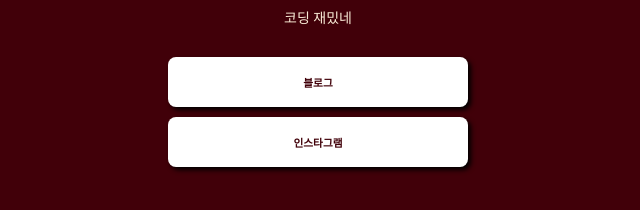
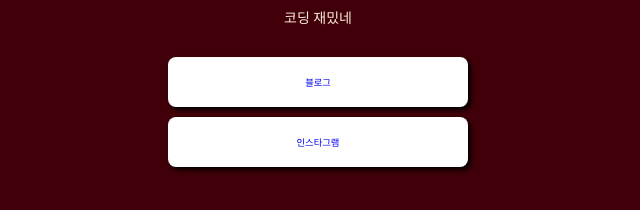
Before and after one commit to qtsora002/mypage, a plain HTML site: page index.html in a window 1280 px wide. Shown: the part 196-406 px from the top of the page, 322-962 px from the left. Drawn offline with Linux system fonts and the light colour scheme; a web font is replaced by a local one.

Commit message:
Update index.html

```diff
--- a/index.html
+++ b/index.html
@@ -59,8 +59,8 @@
     border-radius: 8px;
 
     margin-bottom: 10px;
-    font-size: 8pt;
-    font-weight: bold;
+    font-size: 7pt;
+    font-weight:normal
     color: #410009;
 
     display: flex;
```
